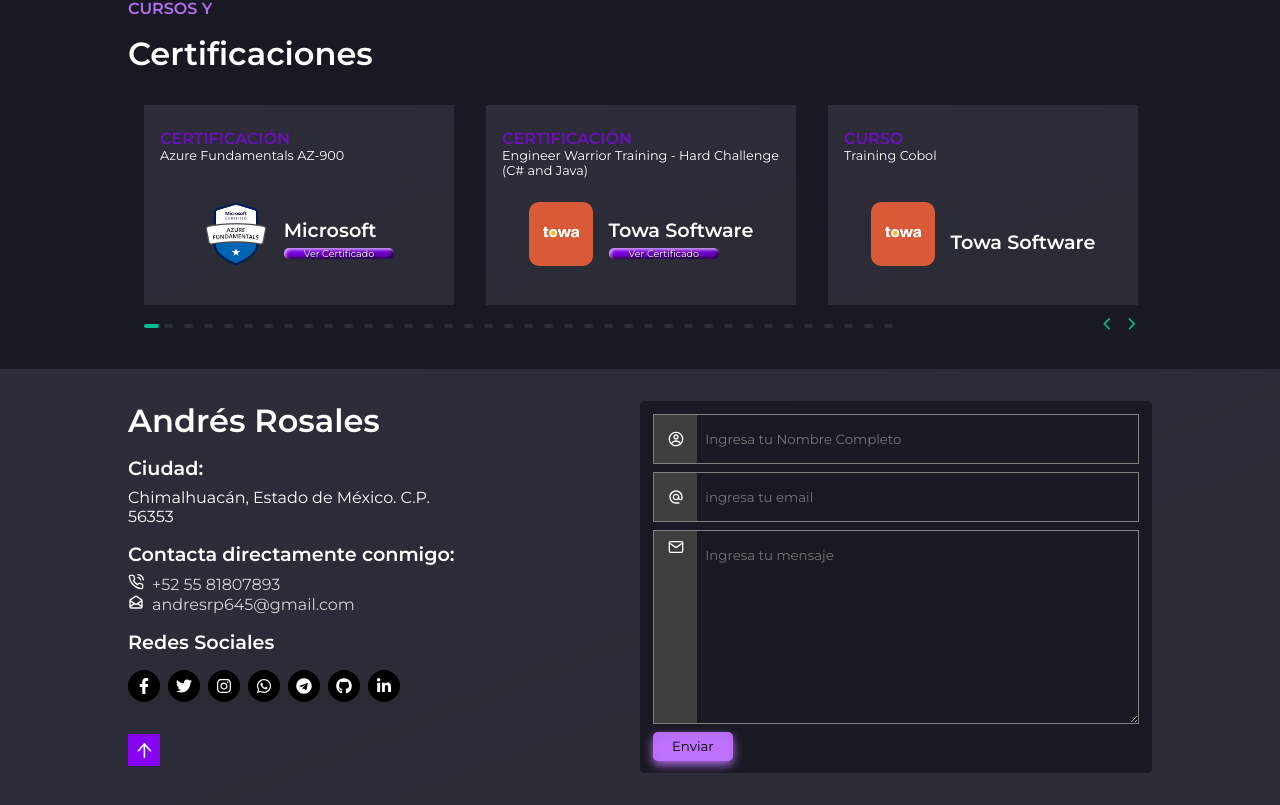
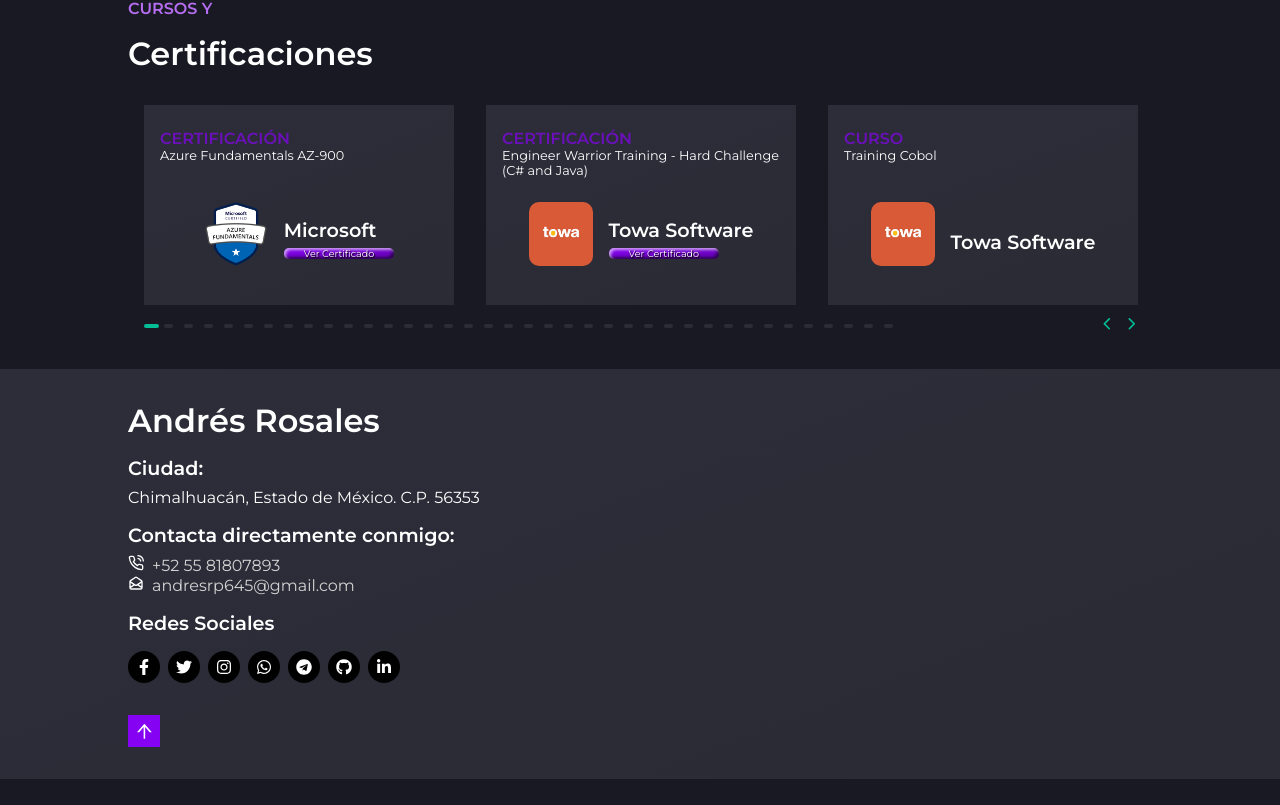
Before and after one commit to AndresRP645/arp-portfolio, a React (Create React App) app: page / in a window 1280 px wide. Shown: the part 1837-2642 px from the top of the page. After the commit the page ends 2616 px from the top, so only its background shows below. Built offline with nearby package versions, Linux system fonts and the light colour scheme; the HTML template or start-up script is replaced by a standard one.

Commit message:
contact forn deleted

```diff
--- a/public/index.html
+++ b/public/index.html
@@ -2,7 +2,7 @@
 <html lang="es">
   <head>
     <meta charset="utf-8" />
-    <link rel="icon" href="%PUBLIC_URL%/favicon.ico" />
+    <link rel="icon" href="/favicon.png" />
     <meta name="viewport" content="width=device-width, initial-scale=1" />
     <meta name="theme-color" content="#000000" />
     <meta
--- a/src/components/Footer/Footer.jsx
+++ b/src/components/Footer/Footer.jsx
@@ -1,24 +1,21 @@
-import React, { Component } from "react";
+import React from "react";
 import styled from "styled-components";
 import { MdAlternateEmail } from "react-icons/md";
 import { CgProfile } from "react-icons/cg";
 import { HiOutlineMailOpen } from "react-icons/hi";
 import { AiOutlineArrowUp } from "react-icons/ai";
 import { FiMail, FiPhoneCall } from "react-icons/fi";
-import {
-  FaLinkedinIn,
-  FaFacebookF,
-  FaInstagram,
-  FaTwitter,
-  FaTelegram,
-  FaWhatsapp,
-  FaGithub,
-} from "react-icons/fa";
+import { FaLinkedinIn, FaFacebookF, FaInstagram, FaTwitter, FaTelegram, FaWhatsapp, FaGithub } from "react-icons/fa";
 import { Slide, Zoom, Fade } from "react-awesome-reveal";
-import swal from "sweetalert";
+import swal from 'sweetalert';
 
-class Footer extends Component {
-  render() {
+const Footer = () => {
+  const scrollUp = () => {
+    window.scroll({
+      top: 0,
+      behavior: "smooth",
+    });
+  };
   return (
     <Container id="footer">
       <Profile>
@@ -61,6 +58,7 @@ class Footer extends Component {
             <h1>Redes Sociales</h1>
           </Slide>
           <div className="icons">
+
             <Zoom>
             <span>
                 <a href="https://www.facebook.com/AlexRosewall">
@@ -118,74 +116,11 @@ class Footer extends Component {
           </ArrowUp>
         </Fade>
       </Profile>
-        <Form>
-          <Slide direction="right">
-            <form
-              id="contact"
-              name="contact"
-              method="POST"
-              onSubmit={submit}
-              data-netlify="true"
-            >
-              <div className="name">
-                <span>
-                  <CgProfile />
-                </span>
-                <input
-                  type="text"
-                  name="Nombre"
-                  placeholder="Ingresa tu Nombre Completo"
-                />
-              </div>
-              <div className="email">
-                <span>
-                  <MdAlternateEmail />
-                </span>
-                <input
-                  type="email"
-                  name="correo"
-                  placeholder="ingresa tu email"
-                />
-              </div>
-              <div className="message">
-                <span className="messageIcon">
-                  <FiMail />
-                </span>
-                <textarea
-                  cols="30"
-                  rows="10"
-                  name="mensaje"
-                  placeholder="Ingresa tu mensaje"
-                ></textarea>
-              </div>
-              <button type="submit">Enviar</button>
-            </form>
-          </Slide>
-        </Form>
     </Container>
   );
-  }
-}
+};
 
 export default Footer;
-
-const submit = () => {
-  return swal({
-    title: "Mensaje enviado",
-    text: "Tu mensaje ha sido enviado correctamente",
-    icon: "success",
-    button: "ok",
-  }).then((ban) => {
-    return ban;
-  });
-};
-
-const scrollUp = () => {
-  window.scroll({
-    top: 0,
-    behavior: "smooth",
-  });
-};
 
 const Container = styled.div`
   margin-top: 2rem;
@@ -336,10 +271,10 @@ const Form = styled.div`
       background-color: #c073ffef;
       border: none;
       border-radius: 5px;
-      filter: drop-shadow(0px 4px 5px #c073ffef);
+      filter: drop-shadow(0px 4px 5px #d4a6faef);
       cursor: pointer;
       :hover {
-        filter: drop-shadow(0px 6px 9px #c073ffef);
+        filter: drop-shadow(0px 6px 9px #d4a6faef);
       }
     }
   }
```
Also changed, not shown: public/favicon.png (added). Lines whose indentation alone changed are shown as unchanged.
